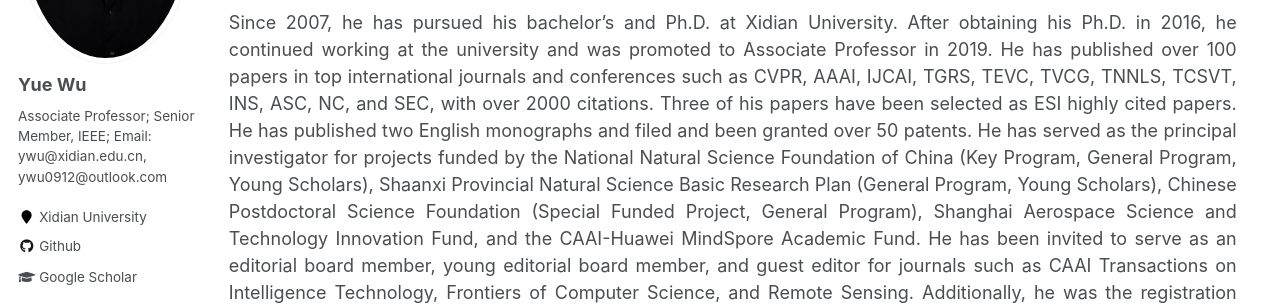
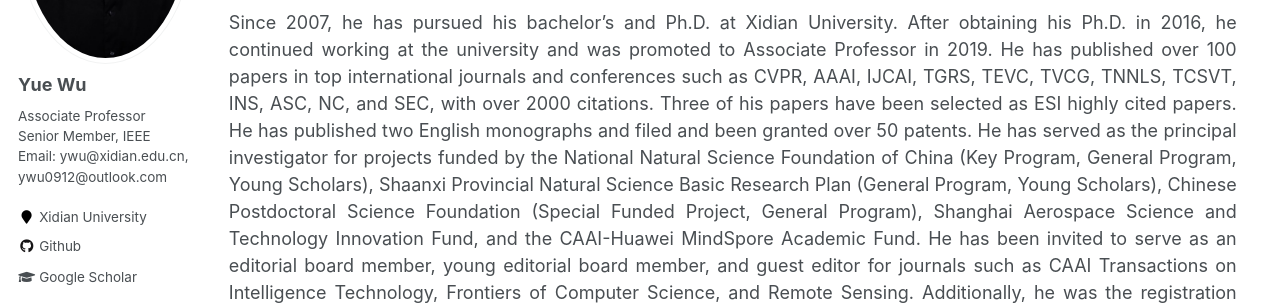
Before and after one commit to ywuchina/ywuchina.github.io, a Jekyll site: the page built from _pages/home.md, in a window 1280 px wide. Shown: the part 310-615 px from the top of the page. Built offline with Jekyll 4.4.1, drawn with Linux system fonts in a browser that asks for light colours.

```diff
--- a/_config.yml
+++ b/_config.yml
@@ -84,7 +84,7 @@ analytics:
 author:
   name             : "Yue Wu"
   avatar           :  "yue_wu.jpeg"
-  bio              : "Associate Professor; Senior Member, IEEE; Email: ywu@xidian.edu.cn, ywu0912@outlook.com"
+  bio              : "Associate Professor<br>Senior Member, IEEE<br>Email: ywu@xidian.edu.cn, ywu0912@outlook.com"
   location         : "Xidian University"
   employer         : #
   pubmed           : #"https://www.ncbi.nlm.nih.gov/pubmed/?term=john+snow"
```
